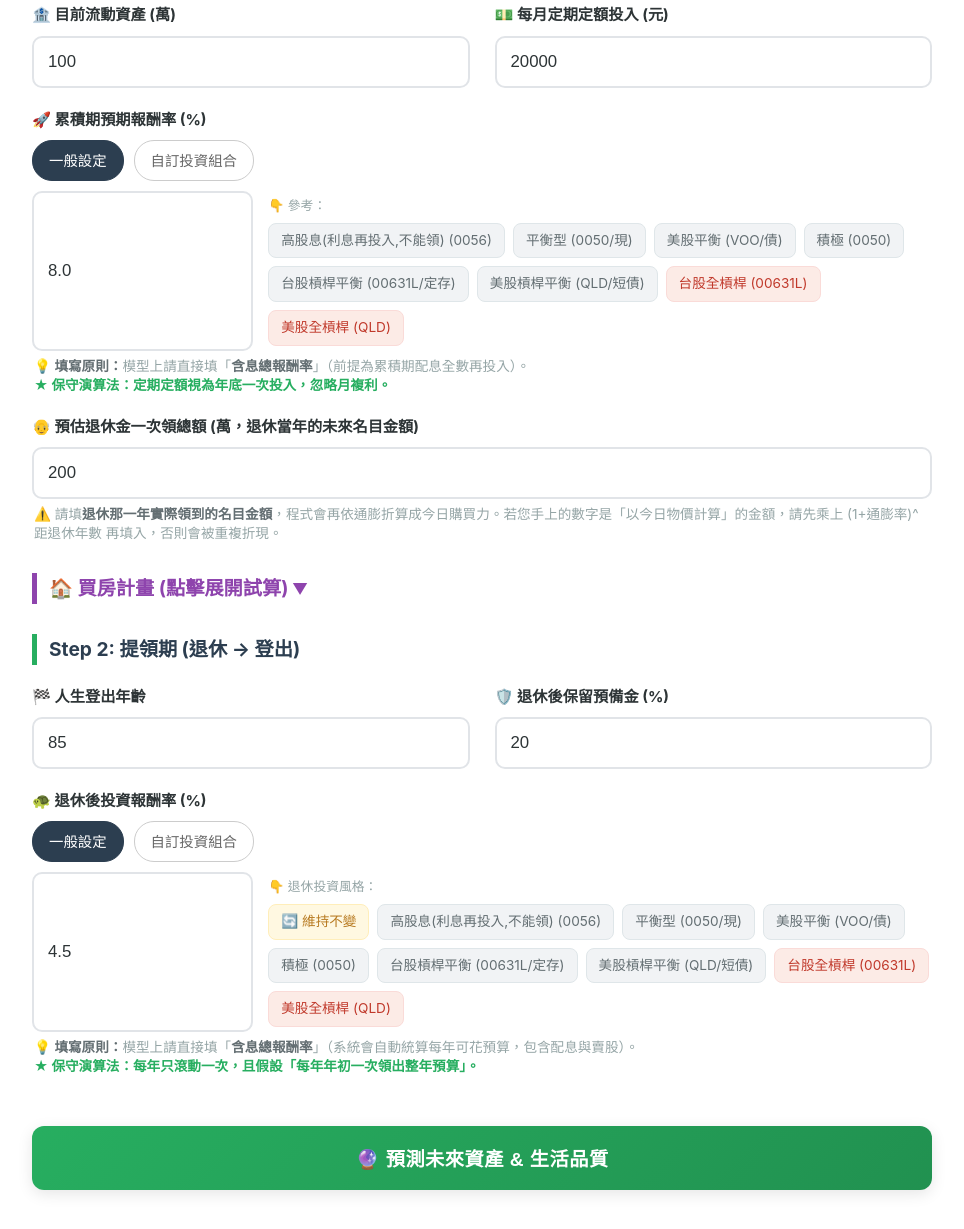
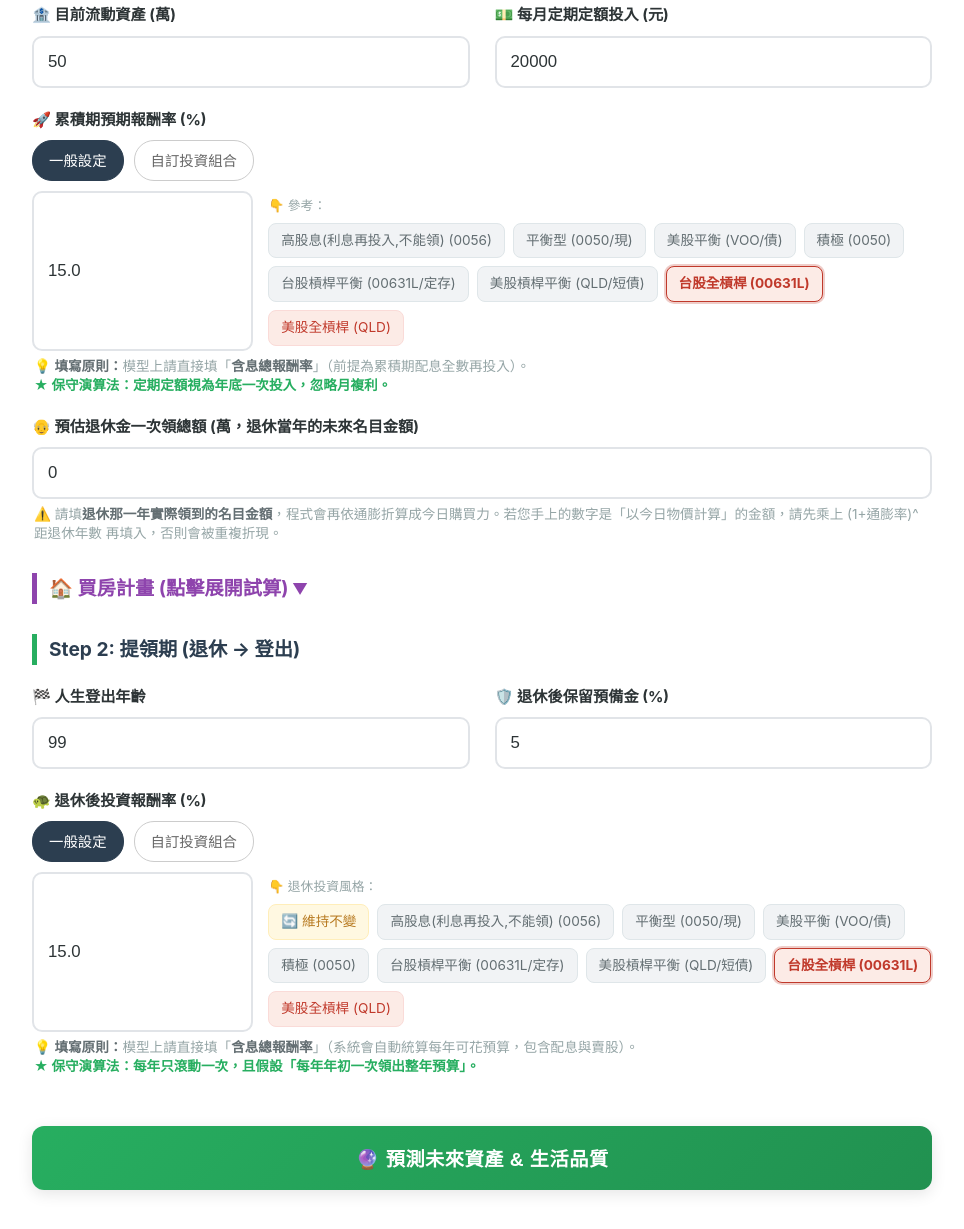
Before and after one commit to kghspaul/diewith0, a plain HTML site: page index.html in a window 1280 px wide. Shown: the part 663-1892 px from the top of the page, without its empty margins (158-1122 px from the left). Drawn offline with nearby package versions, Linux system fonts and the light colour scheme.

Commit message:
Add files via upload

```diff
--- a/index.html
+++ b/index.html
@@ -115,6 +115,7 @@
         .tag.selected { background: #dbe4ff; color: #3b5bdb; border-color: #bac8ff; font-weight: bold; }
         .tag.action-btn { background: #fff8e1; color: #b7791f; border-color: #ffeeba; }
         .tag.risk-high { color: #c0392b; background: #fcebe6; border-color: #fadbd8; }
+        .tag.risk-high.selected { border-color: #c0392b; box-shadow: 0 0 0 2px rgba(192, 57, 43, 0.25); font-weight: bold; }
 
         /* Floating Tooltip */
         #floating-tooltip {
@@ -319,7 +320,7 @@
             </div>
             <div class="input-group">
                 <label>🏁 人生登出年齡 (歲)</label>
-                <input type="number" id="r-age-end" value="85">
+                <input type="number" id="r-age-end" value="99">
             </div>
         </div>
 
@@ -454,7 +455,7 @@
         <div class="grid-2">
             <div class="input-group">
                 <label>🏦 目前流動資產 (萬)</label>
-                <input type="number" id="y-current" value="100">
+                <input type="number" id="y-current" value="50">
             </div>
             <div class="input-group">
                 <label>💵 每月定期定額投入 (元)</label>
@@ -473,7 +474,7 @@
 
             <div id="y-simple-block">
                 <div class="grid-2" style="grid-template-columns: 1fr 3fr; gap:15px;">
-                    <input type="number" id="y-rate-acc" value="8.0" step="0.05">
+                    <input type="number" id="y-rate-acc" value="15.0" step="0.05">
                     <div>
                         <span class="presets-label">👇 參考：</span>
                         <div class="presets">
@@ -483,7 +484,7 @@
                             <div class="tag" onclick="setVal('y-rate-acc', 8.0)" data-tooltip="100% 投入台股大盤市值型 ETF（如 0050）。長期成長性佳，但須承受空頭時期約 30%–50% 的帳面回檔波動。">積極 (0050)</div>
                             <div class="tag" onclick="setVal('y-rate-acc', 9.0)" data-tooltip="50% 00631L（50正2）+ 50% 定存，每年再平衡一次（預設年化報酬 9%）。以一半資金達成接近 100% 台股大盤的曝險與報酬，同時保有高比例定存現金可應對股災或提領需求。">台股槓桿平衡 (00631L/定存)</div>
                             <div class="tag" onclick="setVal('y-rate-acc', 9.25)" data-tooltip="50% QLD（那斯達克 2 倍）[15%] + 50% 美股短債（SGOV/SHV）[3.5%]，每年再平衡一次，加權預期報酬為 9.25%。以一半資金取得接近 100% 那斯達克大盤曝險，同時以美股短債提供息收與股災防禦力。">美股槓桿平衡 (QLD/短債)</div>
-                            <div class="tag risk-high" onclick="setVal('y-rate-acc', 15.0)" data-tooltip="100% 投入台灣 50 正 2（00631L）。多頭時複利爆發力極強，但空頭時可能面臨 60%–70% 以上的劇烈跌幅，⚠️ 僅適合能承受極高風險者。">台股全槓桿 (00631L)</div>
+                            <div class="tag risk-high selected" onclick="setVal('y-rate-acc', 15.0)" data-tooltip="100% 投入台灣 50 正 2（00631L）。多頭時複利爆發力極強，但空頭時可能面臨 60%–70% 以上的劇烈跌幅，⚠️ 僅適合能承受極高風險者。">台股全槓桿 (00631L)</div>
                             <div class="tag risk-high" onclick="setVal('y-rate-acc', 15.0)" data-tooltip="100% 投入那斯達克 100 指數 2 倍槓桿 ETF（QLD）。受惠美國科技股長期成長，多頭時複利爆發力極強，但空頭時可能面臨 60%–70% 以上的劇烈跌幅，⚠️ 僅適合能承受極高風險者。">美股全槓桿 (QLD)</div>
                         </div>
                     </div>
@@ -580,7 +581,7 @@
 
         <div class="input-group">
             <label>👴 預估退休金一次領總額 (萬，退休當年的未來名目金額)</label>
-            <input type="number" id="y-pension" value="200" placeholder="選填，例如 200">
+            <input type="number" id="y-pension" value="0" placeholder="選填，例如 200">
             <div class="hint">⚠️ 請填<strong>退休那一年實際領到的名目金額</strong>，程式會再依通膨折算成今日購買力。若您手上的數字是「以今日物價計算」的金額，請先乘上 (1+通膨率)^距退休年數 再填入，否則會被重複折現。</div>
         </div>
 
@@ -596,7 +597,7 @@
                 </div>
                 <div class="input-group">
                     <label>🏷️ 房屋總價 (萬)</label>
-                    <input type="number" id="h-price" value="1500">
+                    <input type="number" id="h-price" value="1800">
                 </div>
             </div>
             <div class="grid-2">
@@ -614,7 +615,7 @@
             </div>
             <div class="input-group">
                 <label>🏠 原本的房租預算 (元/月)</label>
-                <input type="number" id="h-rent" value="15000">
+                <input type="number" id="h-rent" value="8000">
             </div>
         </div>
 
@@ -622,11 +623,11 @@
         <div class="grid-2">
              <div class="input-group">
                 <label>🏁 人生登出年齡</label>
-                <input type="number" id="y-age-end" value="85">
+                <input type="number" id="y-age-end" value="99">
             </div>
             <div class="input-group">
                 <label>🛡️ 退休後保留預備金 (%)</label>
-                <input type="number" id="y-buffer-pct" value="20">
+                <input type="number" id="y-buffer-pct" value="5">
             </div>
         </div>
 
@@ -641,7 +642,7 @@
 
              <div id="y-dec-simple-block">
                 <div class="grid-2" style="grid-template-columns: 1fr 3fr; gap:15px;">
-                    <input type="number" id="y-rate-dec" value="4.5" step="0.05">
+                    <input type="number" id="y-rate-dec" value="15.0" step="0.05">
                     <div>
                         <span class="presets-label">👇 退休投資風格：</span>
                         <div class="presets">
@@ -652,7 +653,7 @@
                             <div class="tag" onclick="setVal('y-rate-dec', 8.0)" data-tooltip="100% 投入台股大盤市值型 ETF（如 0050）。長期成長性佳，但須承受空頭時期約 30%–50% 的帳面回檔波動。">積極 (0050)</div>
                             <div class="tag" onclick="setVal('y-rate-dec', 9.0)" data-tooltip="50% 00631L（50正2）+ 50% 定存，每年再平衡一次（預設年化報酬 9%）。以一半資金達成接近 100% 台股大盤的曝險與報酬，同時保有高比例定存現金可應對股災或提領需求。">台股槓桿平衡 (00631L/定存)</div>
                             <div class="tag" onclick="setVal('y-rate-dec', 9.25)" data-tooltip="50% QLD（那斯達克 2 倍）[15%] + 50% 美股短債（SGOV/SHV）[3.5%]，每年再平衡一次，加權預期報酬為 9.25%。以一半資金取得接近 100% 那斯達克大盤曝險，同時以美股短債提供息收與股災防禦力。">美股槓桿平衡 (QLD/短債)</div>
-                            <div class="tag risk-high" onclick="setVal('y-rate-dec', 15.0)" data-tooltip="100% 投入台灣 50 正 2（00631L）。多頭時複利爆發力極強，但空頭時可能面臨 60%–70% 以上的劇烈跌幅，⚠️ 僅適合能承受極高風險者。">台股全槓桿 (00631L)</div>
+                            <div class="tag risk-high selected" onclick="setVal('y-rate-dec', 15.0)" data-tooltip="100% 投入台灣 50 正 2（00631L）。多頭時複利爆發力極強，但空頭時可能面臨 60%–70% 以上的劇烈跌幅，⚠️ 僅適合能承受極高風險者。">台股全槓桿 (00631L)</div>
                             <div class="tag risk-high" onclick="setVal('y-rate-dec', 15.0)" data-tooltip="100% 投入那斯達克 100 指數 2 倍槓桿 ETF（QLD）。受惠美國科技股長期成長，多頭時複利爆發力極強，但空頭時可能面臨 60%–70% 以上的劇烈跌幅，⚠️ 僅適合能承受極高風險者。">美股全槓桿 (QLD)</div>
                         </div>
                     </div>
```
